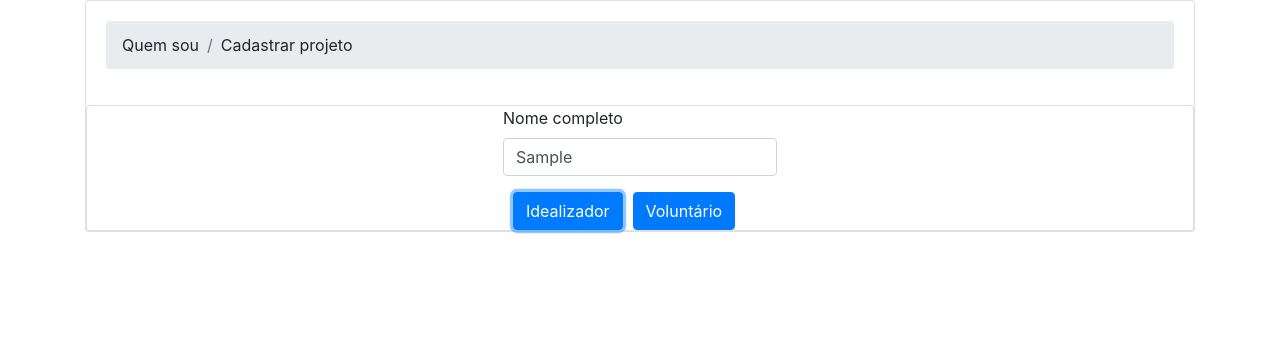
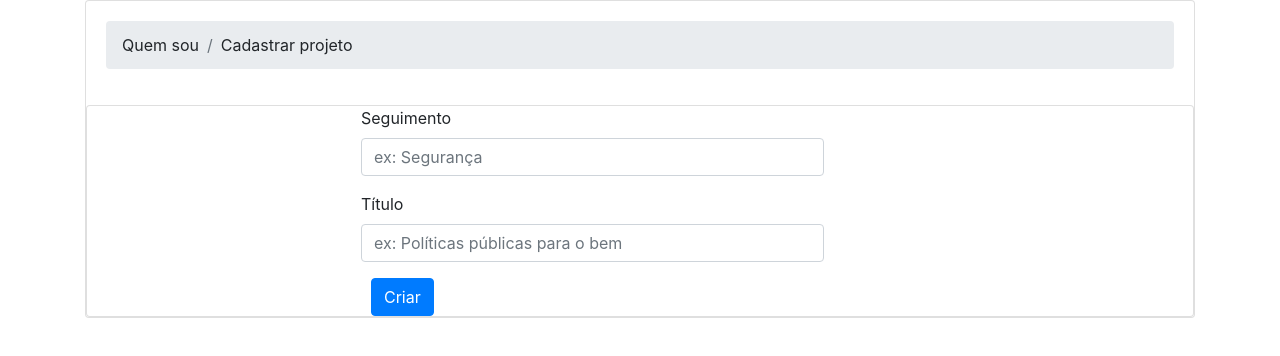
Before and after one commit to labarruffe/web-crowdsourcing, an Angular app: page / in a window 1280 px wide. Both pictures are taken after typing "Sample" into the empty fields and a click on the button "Idealizador". Shown: the top 356 px of the page. Built offline with nearby package versions, Linux system fonts and the light colour scheme; no server answers.

Commit message:
Develop project creation flow

```diff
--- a/src/app/app.component.html
+++ b/src/app/app.component.html
@@ -12,16 +12,20 @@
     </div>
     <div class="card">
       <div class="card-body" class="mx-auto">
+        <div *ngIf="stepControl == 1">
           <form>
             <div class="form-group">
               <label for="inputAddress">Nome completo</label>
-              <input type="text" [(ngModel)]="fullName" name="fullName" class="form-control" id="inputAddress" placeholder="José Silva">
+              <input type="text" [(ngModel)]="fullName" name="fullName" class="form-control" id="inputAddress" placeholder="ex: José Silva">
             </div>
             <button (click)="chooseRole(fullName, true)" class="btn btn-primary">Idealizador</button>
             <button (click)="chooseRole(fullName, false)" class="btn btn-primary">Voluntário</button>
           </form>
-        <!-- <app-project-owner></app-project-owner>
-        <app-project></app-project> -->
+        </div>
+        <div *ngIf="stepControl == 2">
+          <app-project></app-project>
+          <button (click)="orderCreateProject()" class="btn btn-primary">Criar</button>
+        </div>
       </div>
   </div>
 </div>
--- a/src/app/app.component.ts
+++ b/src/app/app.component.ts
@@ -1,8 +1,9 @@
-import { Component } from '@angular/core';
+import { Component, ViewChild } from '@angular/core';
 import { ProjectOwner } from './models/project-owner';
 import { ProjectOwnerService } from './services/project-owner.service';
 import { Volunteer } from './models/volunteer';
 import { VolunteerService } from './services/volunteer.service';
+import { ProjectComponent } from './components/project/project.component';
 
 @Component({
   selector: 'app-root',
@@ -10,6 +11,11 @@ import { VolunteerService } from './services/volunteer.service';
   styleUrls: ['./app.component.css']
 })
 export class AppComponent {
+  @ViewChild(ProjectComponent) childProjectComponent: ProjectComponent;
+
+  projectOwner: ProjectOwner;
+  volunteer: Volunteer;
+
   stepControl = 1;
   titleOfSecondStep = '';
 
@@ -22,8 +28,8 @@ export class AppComponent {
     this.stepControl = 2;
     if (isProjectOwner) {
       this.titleOfSecondStep = 'Cadastrar projeto';
-      const projectOwner = new ProjectOwner('', fullName);
-      this.projectOwnerService.post(projectOwner).subscribe(
+      this.projectOwner = new ProjectOwner('', fullName);
+      this.projectOwnerService.post(this.projectOwner).subscribe(
         (response) => {
           alert(response);
         },
@@ -33,8 +39,8 @@ export class AppComponent {
       );
     } else {
       this.titleOfSecondStep = 'Voluntariar-se em um projeto';
-      const volunteer = new Volunteer('', fullName);
-      this.volunteerService.post(volunteer).subscribe(
+      this.volunteer = new Volunteer('', fullName);
+      this.volunteerService.post(this.volunteer).subscribe(
         (response) => {
           alert(response);
         },
@@ -44,4 +50,8 @@ export class AppComponent {
       );
     }
   }
+
+  orderCreateProject() {
+    this.childProjectComponent.create(this.projectOwner._id);
+  }
 }
--- a/src/app/components/project/project.component.html
+++ b/src/app/components/project/project.component.html
@@ -1,3 +1,12 @@
-<p>
-  project works!
-</p>
+<form>
+  <div class="form-row">
+    <div class="form-group col-md-10">
+      <label for="inputEmail4">Seguimento</label>
+      <input type="text" [(ngModel)]="topic" name="topic" class="form-control" id="inputAddress" placeholder="ex: Segurança">
+    </div>
+    <div class="form-group col-md-10">
+      <label for="inputPassword4">Título</label>
+      <input type="text" [(ngModel)]="title" name="title" class="form-control" id="inputAddress" placeholder="ex: Políticas públicas para o bem">
+    </div>
+  </div>
+</form>
--- a/src/app/components/project/project.component.ts
+++ b/src/app/components/project/project.component.ts
@@ -1,4 +1,6 @@
 import { Component, OnInit } from '@angular/core';
+import { Project } from 'src/app/models/project';
+import { ProjectService } from 'src/app/services/project.service';
 
 @Component({
   selector: 'app-project',
@@ -6,10 +8,26 @@ import { Component, OnInit } from '@angular/core';
   styleUrls: ['./project.component.css']
 })
 export class ProjectComponent implements OnInit {
+  project: Project;
+  topic = '';
+  title = '';
 
-  constructor() { }
+  constructor(
+    private projectService: ProjectService,
+  ) { }
 
   ngOnInit() {
   }
 
+  create(projectOwner_id: string) {
+    this.project = new Project('', this.topic, this.title, projectOwner_id, []);
+    this.projectService.post(this.project).subscribe(
+      (response) => {
+        alert(response);
+      },
+      (error) => {
+        alert(error);
+      }
+    );
+  }
 }
```
